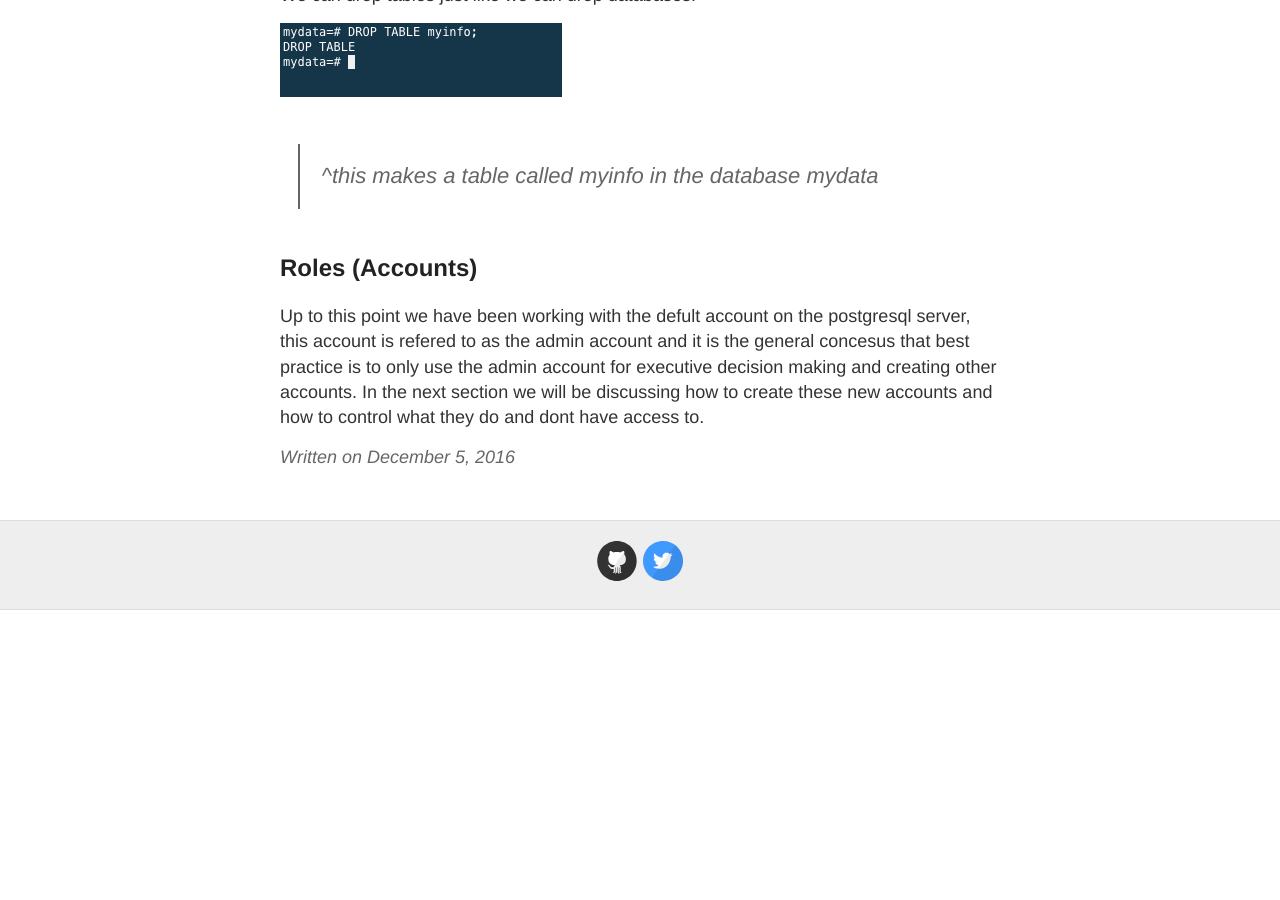
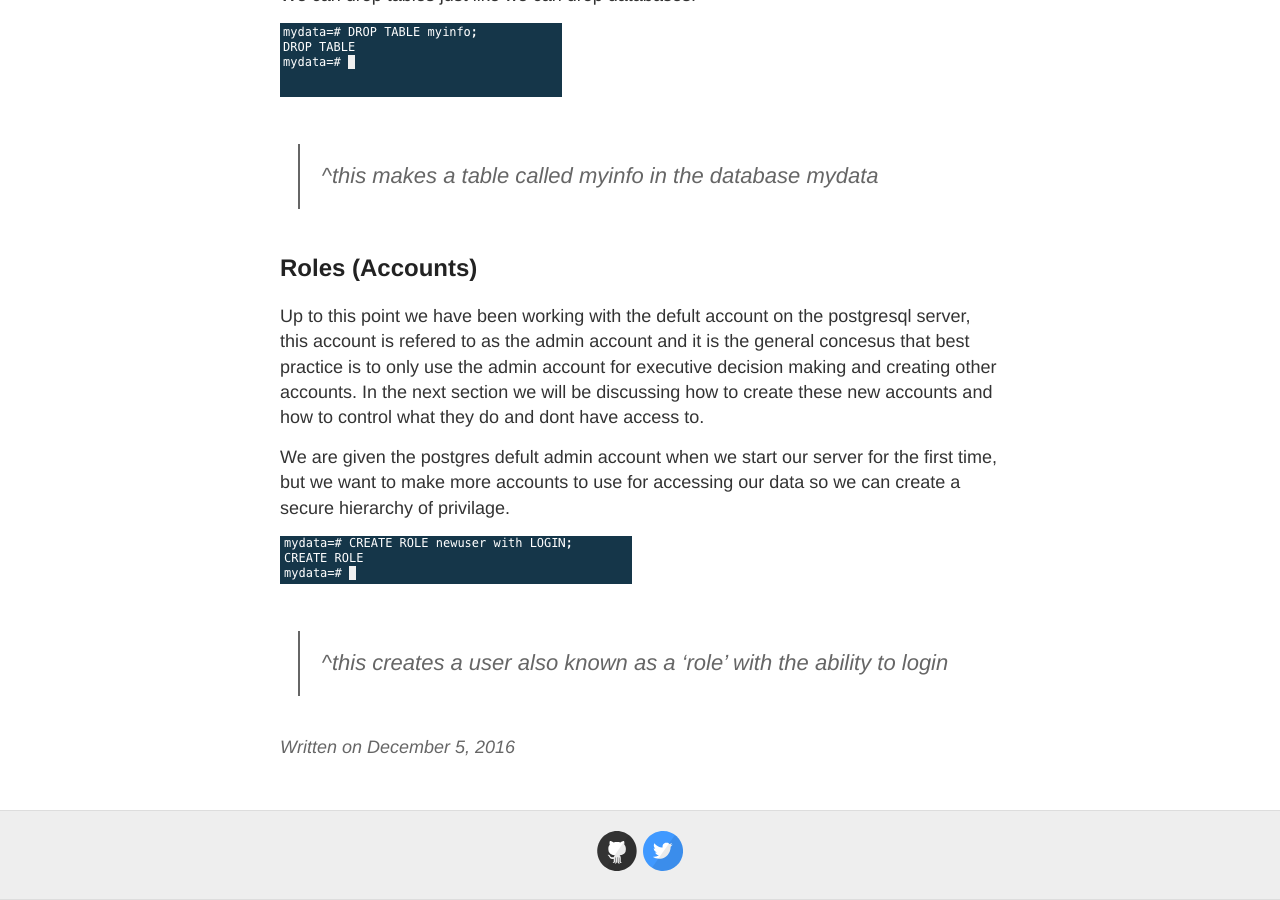
Before and after one commit to JoshTWright/devBlog, a Jekyll site: the page built from _posts/2016-12-5-PostgreSQLCommands.md, in a window 1280 px wide and 900 px high, scrolled down 4717 px. Built offline with Jekyll 4.4.1, drawn with Linux system fonts in a browser that asks for light colours; before the commit the page ends 5327 px from its top, so only the background shows below that; some of the changed text lies outside the part shown.

Commit message:
Update 2016-12-5-PostgreSQLCommands.md

```diff
--- a/_posts/2016-12-5-PostgreSQLCommands.md
+++ b/_posts/2016-12-5-PostgreSQLCommands.md
@@ -103,3 +103,9 @@ We can drop tables just like we can drop databases.
 ## Roles (Accounts)
 
 Up to this point we have been working with the defult account on the postgresql server, this account is refered to as the admin account and it is the general concesus that best practice is to only use the admin account for executive decision making and creating other accounts. In the next section we will be discussing how to create these new accounts and how to control what they do and dont have access to.
+
+We are given the postgres defult admin account when we start our server for the first time, but we want to make more accounts to use for accessing our data so we can create a secure hierarchy of privilage.
+
+![_config.yml]({{ site.baseurl }}/images/pgcreaterole.png)
+
+>^this creates a user also known as a 'role' with the ability to login
```
Also changed, not shown: other parts of _posts/2016-12-5-PostgreSQLCommands.md (+1 -1 lines).
